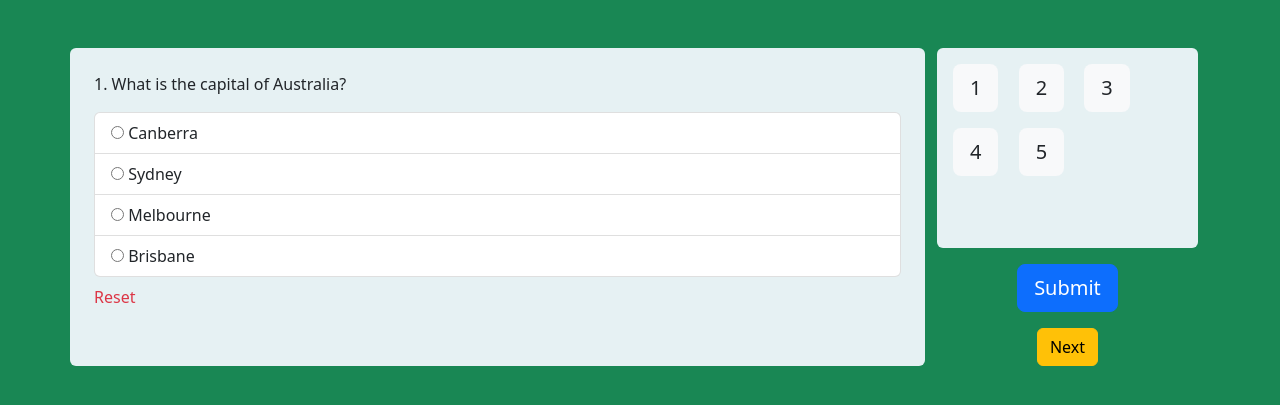
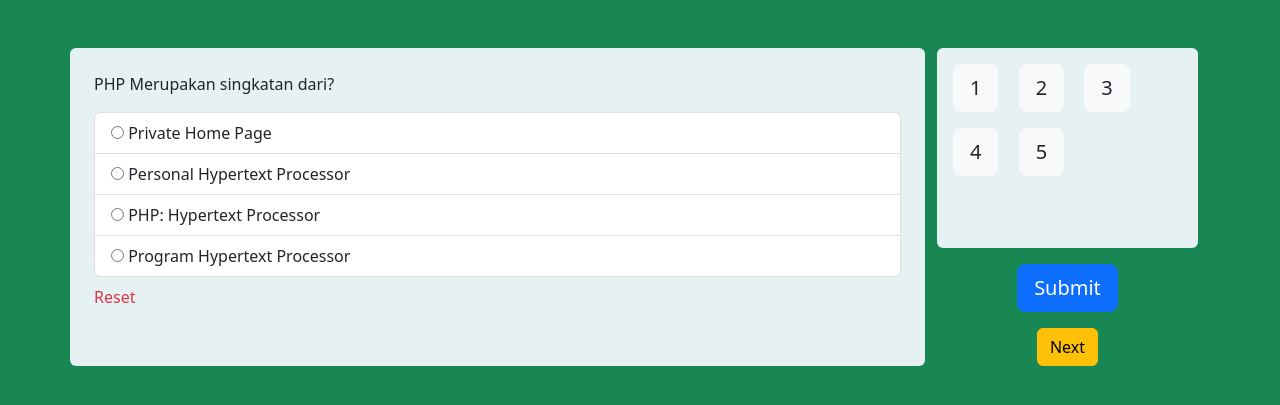
Before and after one commit to farrel216/Tugas2PBP-Quiz, a PHP site: page /questionPage.php in a window 1280 px wide. Shown: the top 405 px of the page. Run offline with PHP 8.4, Linux system fonts and the light colour scheme.

Commit message:
nyoba nomor 1

```diff
--- a/questions.php
+++ b/questions.php
@@ -1,26 +1,26 @@
 <?php
 $questions = [
     [
-        'question' => '1. What is the capital of Australia?',
+        'question' => 'PHP Merupakan singkatan dari?',
         'answers' => [
             [
                 'id' => 1,
-                'content' => 'Canberra'
+                'content' => 'Private Home Page'
             ],
             [
                 'id' => 2,
-                'content' => 'Sydney'
+                'content' => 'Personal Hypertext Processor'
             ],
             [
                 'id' => 3,
-                'content' => 'Melbourne'
+                'content' => 'PHP: Hypertext Processor'
             ],
             [
                 'id' => 4,
-                'content' => 'Brisbane'
+                'content' => 'Program Hypertext Processor'
             ]
         ],
-        'trueAnswer' => 1
+        'trueAnswer' => 3
     ],
     [
         'question' => '2. What is the capital of New Zealand?',
```
